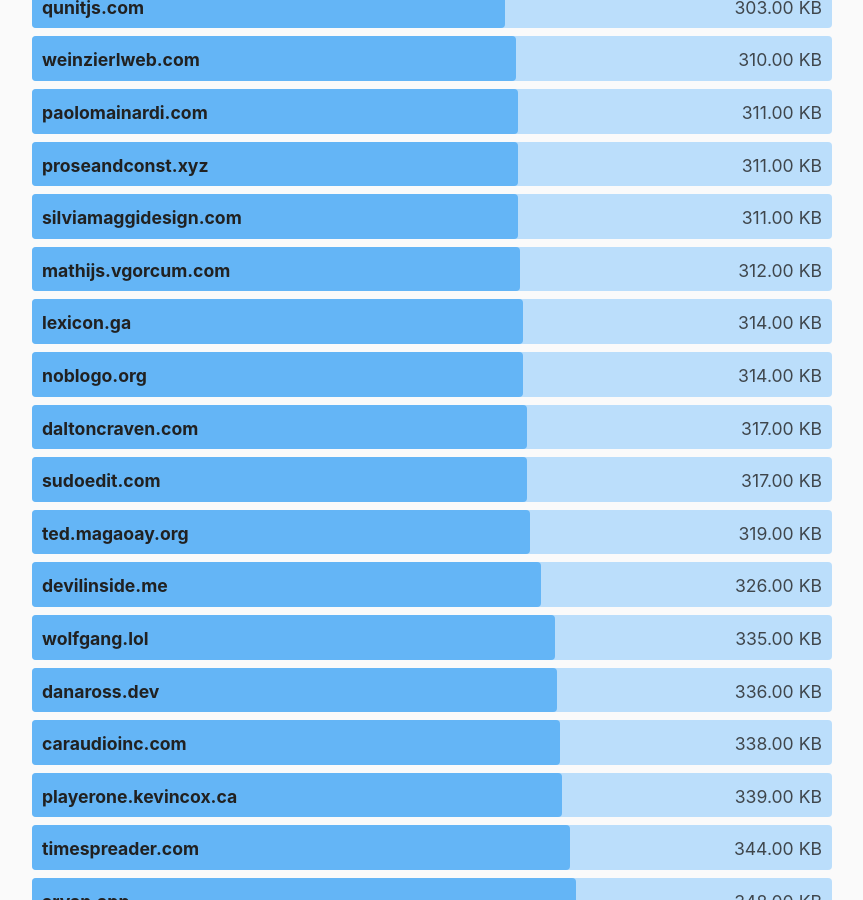
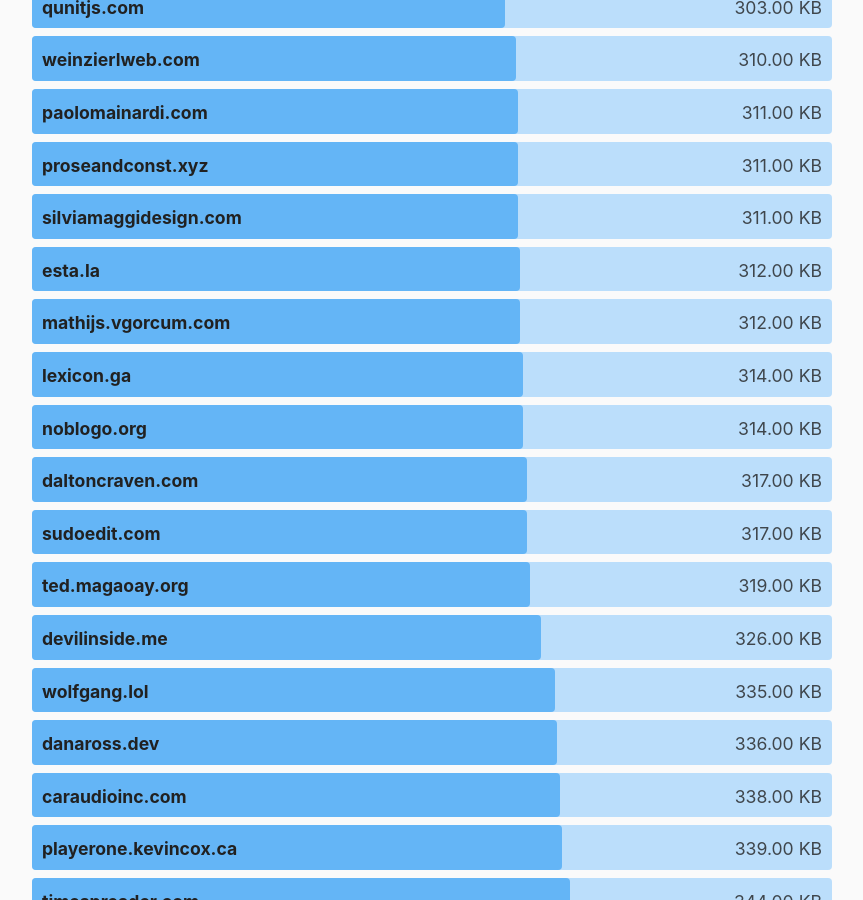
Before and after one commit to kevquirk/512kb.club, a Jekyll site: the page built from index.md, in a window 1280 px wide and 900 px high, scrolled down 28054 px. Shown: the whole window, without its empty margins (208-1071 px from the left). Built offline with Jekyll 4.4.1, drawn with Linux system fonts in a browser that asks for light colours.

Commit message:
Add esta.la
Bless yal

```diff
--- a/_data/sites.yml
+++ b/_data/sites.yml
@@ -992,6 +992,11 @@
   url: https://en.esmailelbob.xyz/
   size: 34.3
   last_checked: 2022-08-02
+
+- domain: esta.la
+  url: https://esta.la/
+  size: 312
+  last_checked: 2023-03-23
 
 - domain: ethan.link
   url: https://ethan.link/
```
